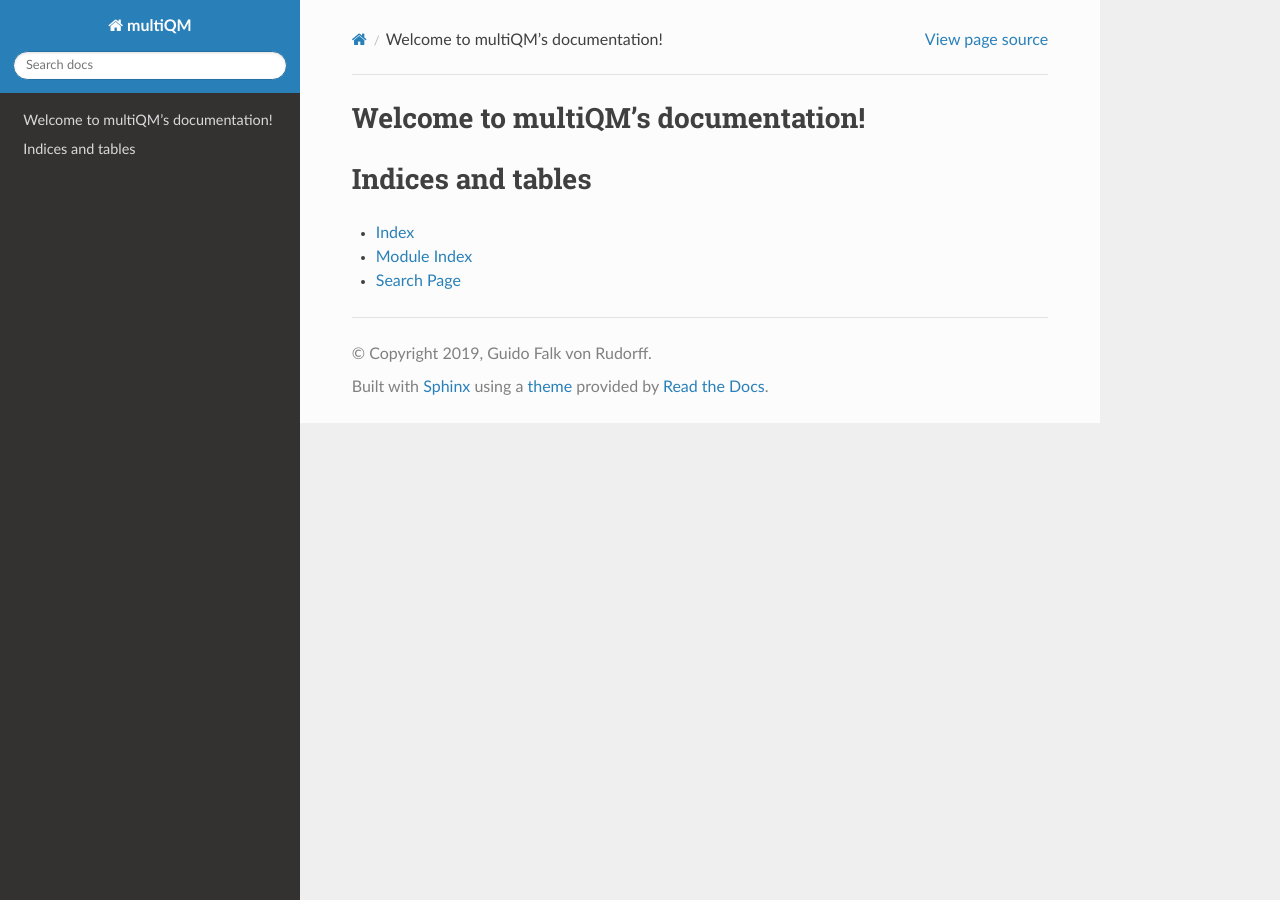
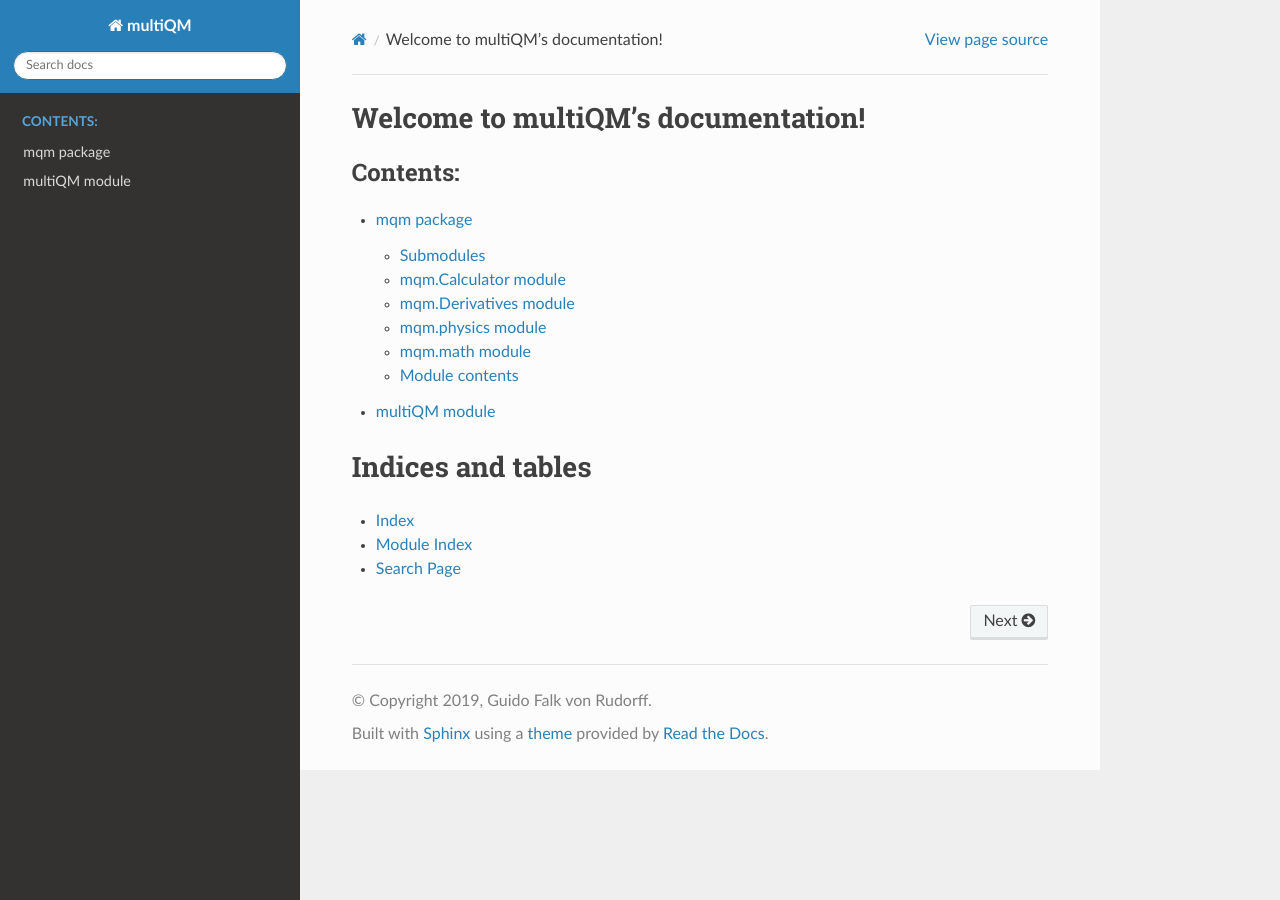
Before and after one commit to ferchault/APDFT, a Sphinx documentation site: the page built from docs/index.rst, in a window 1280 px wide. Built offline with Sphinx 7.4.7 and the Read the Docs theme 2.0.0, drawn with Linux system fonts in a browser that asks for light colours.

```diff
--- a/docs/conf.py
+++ b/docs/conf.py
@@ -12,9 +12,9 @@
 # add these directories to sys.path here. If the directory is relative to the
 # documentation root, use os.path.abspath to make it absolute, like shown here.
 #
-# import os
-# import sys
-# sys.path.insert(0, os.path.abspath('.'))
+import os
+import sys
+sys.path.insert(0, os.path.abspath('../src'))
 
 
 # -- Project information -----------------------------------------------------
--- a/docs/index.rst
+++ b/docs/index.rst
@@ -10,7 +10,8 @@ Welcome to multiQM's documentation!
    :maxdepth: 2
    :caption: Contents:
 
-
+   mqm
+   multiQM
 
 Indices and tables
 ==================
```
